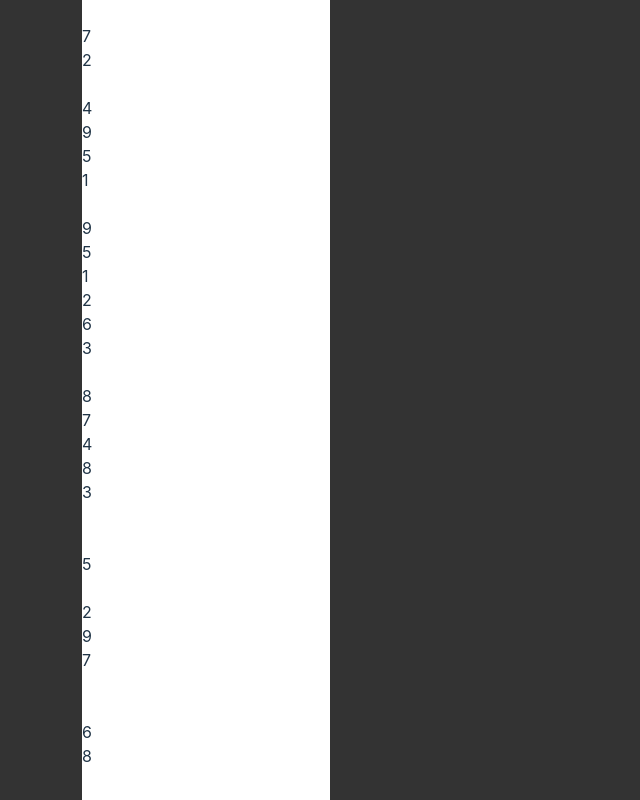
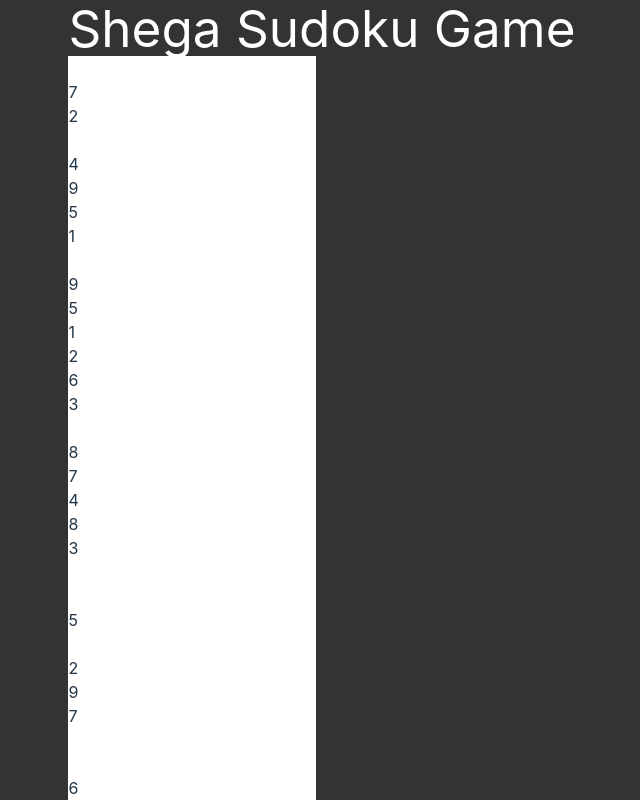
Before and after one commit to Kidyoh/sudoku, a React (Vite) app: page / in a window 1280 px wide. Both pictures are taken after a click on the button "Easy". Shown: the top 800 px of the page, without its empty margins (318-958 px from the left). Built offline with nearby package versions, Linux system fonts and the light colour scheme.

Commit message:
new features implemented

```diff
--- a/src/components/Board.tsx
+++ b/src/components/Board.tsx
@@ -229,13 +229,11 @@ function Board({ difficulty }: { difficulty: Difficulty; }) {
 
   useEffect(() => {
     setIsSolved(board.every((row) => row.every((cell) => cell !== null)));
-    // When the board is solved, save the solved time
     if (isSolved) {
       setSolvedTime(currentTime);
     }
   }, [board]);
 
-  //to show the congratulation message if the board is solved
   useEffect(() => {
     setIsSolved(board.every((row) => row.every((cell) => cell !== null)));
   }, [board]);
@@ -430,7 +428,8 @@ function Board({ difficulty }: { difficulty: Difficulty; }) {
   const numberButtons = Array.from({ length: 9 }, (_, index) => index + 1);
 
   return (
-    <div className=' ml-12 items-center justify-center'>
+    <div className=' container mx-auto p-4'>
+       <h1 className="text-3xl font-semibold mb-4 text-center text-black">Shega Sudoku Game</h1>
       {board.map((row, rowIndex) => (
         <div key={rowIndex}>
           {row.map((cellValue, colIndex) => {
@@ -439,6 +438,7 @@ function Board({ difficulty }: { difficulty: Difficulty; }) {
             const isSameBox = selectedCell && getBoxIndex(rowIndex, colIndex) === selectedBoxIndex;
             const isHighlighted = isSameRow || isSameCol || isSameBox;
             const isIncorrect = cellValue !== null && cellValue !== solution[rowIndex][colIndex];
+              <span>Shega Sudoku</span>
 
             return (
               <Cell
@@ -463,6 +463,7 @@ function Board({ difficulty }: { difficulty: Difficulty; }) {
 
         </div>
       ))}
+      <br />
      <div className="number-buttons">
         {numberButtons.map((number) => (
           <button
@@ -476,7 +477,9 @@ function Board({ difficulty }: { difficulty: Difficulty; }) {
       </div>
       <GameControls checkSolution={checkSolutionWrapper} solvePuzzle={solvePuzzle} resetBoard={resetBoard} getHint={getHint} />
       {!isSolved && <Timer />}
-      {isSolved && <CongratulationsMessage isVisible={isSolved} time={solvedTime || 'N/A'} />}
+      {isSolved && (
+      <CongratulationsMessage isVisible={isSolved} time={formatTime(Number(solvedTime) || 0)} />
+)}
 
     </div>
   );
--- a/src/components/Cell.tsx
+++ b/src/components/Cell.tsx
@@ -9,8 +9,8 @@ interface CellProps {
   onChange: (value: number | null) => void;
   initiallyGeneratedCells: [number, number][];
   isIncorrect: boolean;
-  selectedNumber: number | null; // New prop for the selected number
-  setSelectedNumber: (number: number | null) => void; // Callback to set the selected number
+  selectedNumber: number | null;
+  setSelectedNumber: (number: number | null) => void;
 }
 
 function Cell(props: CellProps) {
@@ -23,22 +23,22 @@ function Cell(props: CellProps) {
     onClick,
     onChange,
     selectedNumber,
-    setSelectedNumber, // New prop
+    setSelectedNumber,
   } = props;
 
   const isLocked = initiallyGenerated;
   const isIncorrect = value !== solutionValue;
 
   const handleCellClick = () => {
-    // Check if the cell is not locked and a number button is selected
     if (!isLocked && selectedNumber !== null) {
-      onChange(selectedNumber); // Set the cell value to the selected number
-      setSelectedNumber(null); // Clear the selected number
+      onChange(selectedNumber);
+      setSelectedNumber(null);
     }
     onClick();
   };
 
   return (
+
     <div
       className={`inline-flex border border-black w-10 h-10 justify-center items-center cursor-pointer transition duration-200 ease-in-out ${
         isSelected ? 'bg-blue-200' : isHighlighted ? 'bg-gray-200' : 'bg-white'
@@ -55,6 +55,7 @@ function Cell(props: CellProps) {
         }
       }}
     >
+
       <input
         min="1"
         max="9"
--- a/src/components/Homepage.tsx
+++ b/src/components/Homepage.tsx
@@ -35,7 +35,7 @@ function HomePage() {
   }
 
   return (
-    <div className="flex items-center justify-center bg-gray-100">
+    <div className="flex items-center justify-center bg-gray-100 mx-auto">
       <div className="flex items-center justify-center p-12 rounded-lg shadow-md">
         {selectedDifficulty === null ? (
           <div>
@@ -63,6 +63,7 @@ function HomePage() {
           </div>
         ) : (
           <>
+
             <Board difficulty={selectedDifficulty} />
             {animationVisible && (
               <div ref={animationContainer} style={{ width: '200px', height: '200px' }}></div>
```
